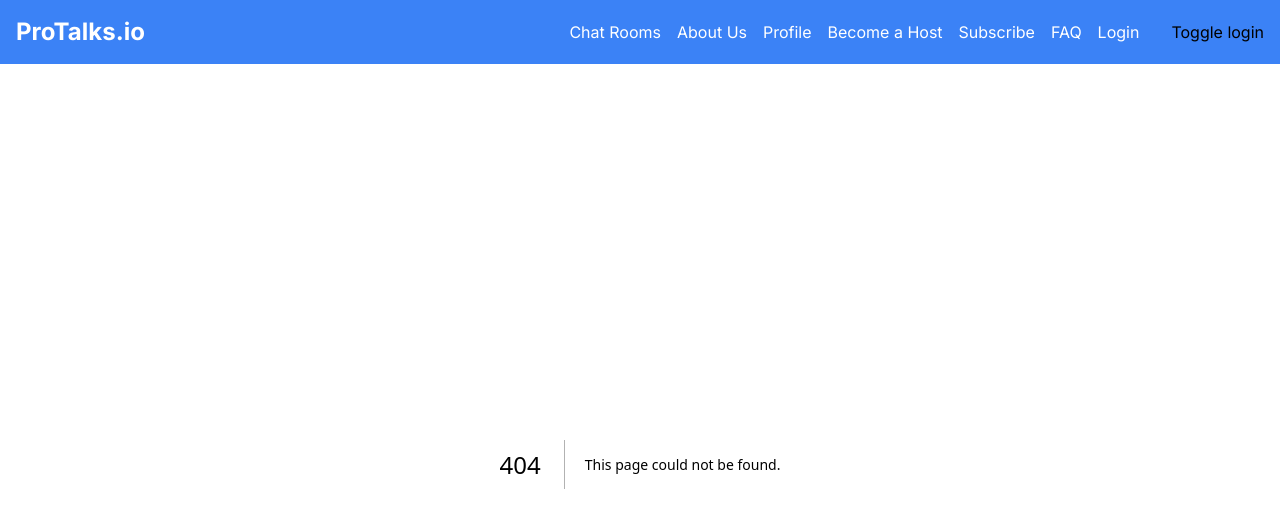
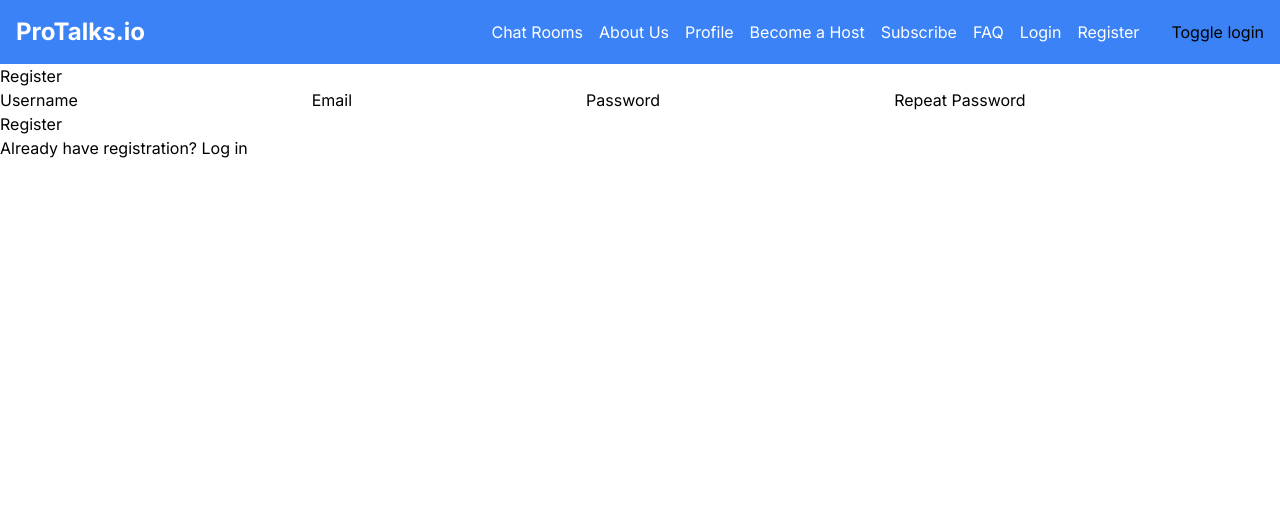
Before and after one commit to Veskata98/ProTalks.io, a Next.js app: page /register in a window 1280 px wide. Before the commit this address had no page. Shown: the top 528 px of the page. Built offline with nearby package versions, Linux system fonts and the light colour scheme.

Commit message:
Added registration functionality

```diff
--- a/src/app/(auth)/login/page.tsx
+++ b/src/app/(auth)/login/page.tsx
@@ -3,13 +3,13 @@
 import { FormEvent, useState } from 'react';
 
 type LoginCredentials = {
-    username: string;
+    email: string;
     password: string;
 };
 
 export default function Login() {
     const [credentials, setCredentials] = useState<LoginCredentials>({
-        username: '',
+        email: '',
         password: '',
     });
 
@@ -17,19 +17,18 @@ export default function Login() {
         e.preventDefault();
         console.log(credentials);
         setCredentials((oldCredentials) => ({ ...oldCredentials, password: '' }));
+        localStorage.setItem('credentials', JSON.stringify(credentials));
     };
 
     return (
         <div>
             <h1>Login</h1>
             <form onSubmit={(e) => loginSubmitHandler(e)}>
-                <label htmlFor="username">Username</label>
+                <label htmlFor="email">Email</label>
                 <input
-                    name="username"
-                    value={credentials.username}
-                    onChange={(e) =>
-                        setCredentials((oldCredentials) => ({ ...oldCredentials, username: e.target.value }))
-                    }
+                    name="email"
+                    value={credentials.email}
+                    onChange={(e) => setCredentials((oldCredentials) => ({ ...oldCredentials, email: e.target.value }))}
                     autoComplete="new-password"
                 />
                 <label htmlFor="password">Password</label>
--- /dev/null
+++ b/src/app/(auth)/register/page.tsx
@@ -0,0 +1,79 @@
+'use client';
+
+import Link from 'next/link';
+import { useState, FormEvent } from 'react';
+
+type RegisterCredentials = {
+    username: string;
+    email: string;
+    password: string;
+    repeatPassword: string;
+};
+
+export default function Register() {
+    const [credentials, setCredentials] = useState<RegisterCredentials>({
+        username: '',
+        password: '',
+        repeatPassword: '',
+        email: '',
+    });
+
+    const registerSubmitHandler = (e: FormEvent) => {
+        e.preventDefault();
+        console.log(credentials);
+        setCredentials((oldCredentials) => ({ ...oldCredentials, password: '' }));
+        localStorage.setItem('credentials', JSON.stringify(credentials));
+    };
+
+    return (
+        <div>
+            <h1>Register</h1>
+            <form onSubmit={(e) => registerSubmitHandler(e)}>
+                <label htmlFor="username">Username</label>
+                <input
+                    name="username"
+                    value={credentials.username}
+                    onChange={(e) =>
+                        setCredentials((oldCredentials) => ({ ...oldCredentials, username: e.target.value }))
+                    }
+                    autoComplete="new-password"
+                />
+
+                <label htmlFor="email">Email</label>
+                <input
+                    name="email"
+                    type="email"
+                    value={credentials.email}
+                    onChange={(e) => setCredentials((oldCredentials) => ({ ...oldCredentials, email: e.target.value }))}
+                />
+
+                <label htmlFor="password">Password</label>
+                <input
+                    name="password"
+                    type="password"
+                    value={credentials.password}
+                    onChange={(e) =>
+                        setCredentials((oldCredentials) => ({ ...oldCredentials, password: e.target.value }))
+                    }
+                    autoComplete="new-password"
+                />
+
+                <label htmlFor="password">Repeat Password</label>
+                <input
+                    name="password-repeat"
+                    type="password"
+                    value={credentials.repeatPassword}
+                    onChange={(e) =>
+                        setCredentials((oldCredentials) => ({ ...oldCredentials, repeatPassword: e.target.value }))
+                    }
+                    autoComplete="new-password"
+                />
+
+                <button>Register</button>
+            </form>
+            <p>
+                Already have registration? <Link href="/login">Log in</Link>
+            </p>
+        </div>
+    );
+}
--- a/src/components/Navbar.tsx
+++ b/src/components/Navbar.tsx
@@ -33,16 +33,19 @@ const Navbar = () => {
                 </Link>
 
                 {isLoggedIn ? (
-                    <Link href="/logout" className="text-white">
+                    <Link href="/logout" className="text-white mr-4">
                         Logout
                     </Link>
                 ) : (
-                    <Link href="/login" className="text-white">
-                        Login
-                    </Link>
+                    <>
+                        <Link href="/login" className="text-white mr-4">
+                            Login
+                        </Link>
+                        <Link href="/register" className="text-white mr-4">
+                            Register
+                        </Link>
+                    </>
                 )}
-
-                <p className="ml-4">{isLoggedIn ? 'George' : ''}</p>
                 <button onClick={() => setIsLoggedIn((prevState) => !prevState)} className="ml-4">
                     Toggle login
                 </button>
```
